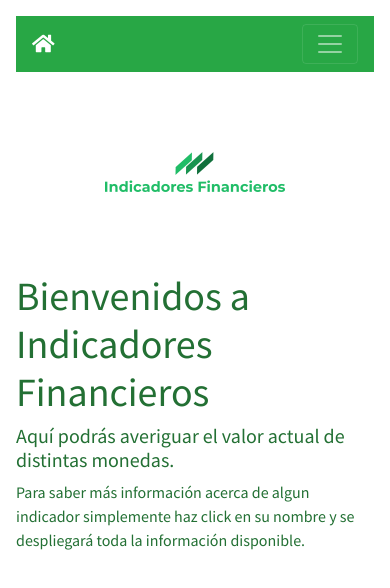
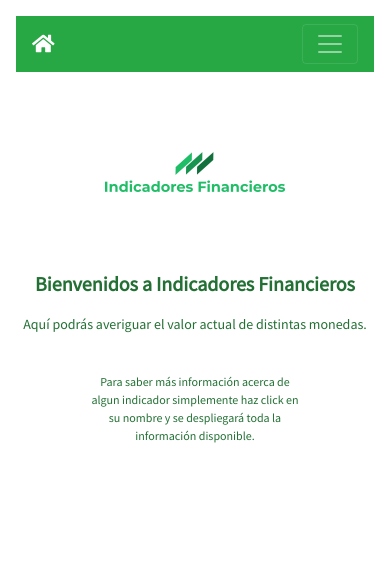
Before and after one commit to tamaramunoz/springs-digital, a React (Create React App) app: page / in a window 390 px wide. Shown: the top 588 px of the page. Built offline with nearby package versions, Linux system fonts and the light colour scheme.

Commit message:
showing information in cards and styling it

```diff
--- a/src/components/Home.jsx
+++ b/src/components/Home.jsx
@@ -8,10 +8,10 @@ const Home = () => {
     return (
         <div className="home-container">
             <img src={logo} alt=""/>
-            <h1>Bienvenidos a Indicadores Financieros</h1>
+            <h1 className="main-title-home">Bienvenidos a Indicadores Financieros</h1>
 
-            <h5>Aquí podrás averiguar el valor actual de distintas monedas.</h5>
-            <p>Para saber más información acerca de algun indicador simplemente haz click en su nombre y se despliegará toda la información disponible.</p>
+            <h5 className="subtitle-home">Aquí podrás averiguar el valor actual de distintas monedas.</h5>
+            <p className="description-home">Para saber más información acerca de algun indicador simplemente haz click en su nombre y se despliegará toda la información disponible.</p>
         </div>
     )
 }
--- a/src/components/MainPage.jsx
+++ b/src/components/MainPage.jsx
@@ -8,14 +8,17 @@ const MainPage = () => {
     // console.log(readingIndicators)
 
     return (
-        <div className="container">
-            <ul>
+        <div className="container mt-3">
                 {
                     readingIndicators.map((item, index) => (
-                        <li key={index}> {item.fecha.slice(0,10)} | {item.valor} </li>
+                        <div className="card border-success mb-3" key={index}>
+                            <div className="card-body text-success">
+                                <h5 className="card-title">Valor: {item.valor}</h5>
+                                <p className="card-text">Fecha: {item.fecha.slice(0, 10)} </p>
+                            </div>
+                        </div>
                     ))
                 }
-            </ul>
         </div>
     )
 }
--- a/src/redux/indicatorsDucks.js
+++ b/src/redux/indicatorsDucks.js
@@ -27,6 +27,7 @@ export const getFinancialIndicatorAction = (type) => async(dispatch, getState) =
 
     try {
         const res = await axios.get(`https://mindicador.cl/api/${kindIndicator}`)
+        console.log(res.data)
         dispatch({
             type: GET_INDICATOR_SUCCESS,
             payload: {
--- a/src/styles/Home.css
+++ b/src/styles/Home.css
@@ -3,6 +3,36 @@
     flex-direction: column;
     justify-content: center;
     align-items: center;
+    text-align: center;
     color: #237034;
     font-family: 'Source Sans Pro', sans-serif;
 }
+
+.main-title-home {
+    margin-bottom: 20px;
+    font-weight: bolder;
+}
+
+.subtitle-home {
+    margin-bottom: 40px;
+}
+
+.description-home {
+    width: 60%;
+    font-size: 16px;
+}
+
+/* Responsive */
+@media all and (max-width: 500px) {
+    .main-title-home {
+        font-size: 20px;
+    }
+
+    .subtitle-home {
+        font-size: 14px;
+    }
+
+    .description-home {
+        font-size: 12px;
+    }
+}
```
